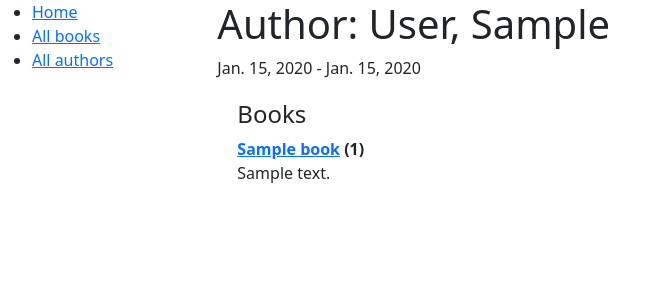
After one commit to emmanuelbo13/django_local_library, a Django app: page /catalog/author/1 in a window 1280 px wide. The commit adds this page. Shown: the top 300 px of the page, without its empty margins (0-657 px from the left). Run offline with Django 5.2, Linux system fonts and the light colour scheme; tables that the repository leaves empty hold one stand-in row (values such as "Sample post").

```diff
--- a/locallibrary/catalog/models.py
+++ b/locallibrary/catalog/models.py
@@ -16,7 +16,7 @@ class Genre(models.Model):
 
     def get_absolute_url(self):
         """Returns the url to access a particular genre instance"""
-        return reverse('genre-detail', args=[str(self.id)])
+        return reverse('genre_detail', args=[str(self.id)])
 
     class Meta:
         constraints = [
@@ -41,13 +41,13 @@ class Book(models.Model):
 
     def get_absolute_url(self):
         """Returns the url to access a particular book instance"""
-        return reverse('book-detail', args=[str(self.id)])
+        return reverse('book_detail', args=[str(self.id)])
 
     def display_genre(self):
         """Create a string for the Genre. This is required to display genre in Admin."""
         return ', '.join(genre.name for genre in self.genre.all()[:2])
 
-    display_genre.short_description = 'Genre'
+    display_genre.short_description = 'Genre' #
 
 import uuid  # Required for unique book instances
 
@@ -97,7 +97,7 @@ class Author(models.Model):
 
     def get_absolute_url(self):
         """Returns the url to access a particular author instance"""
-        return reverse('author-detail', args=[str(self.id)])
+        return reverse('author_detail', args=[str(self.id)])
 
     def __str__(self):
         return f'{self.last_name}, {self.first_name}'
@@ -114,7 +114,7 @@ class Language(models.Model):
         return self.name
 
     def get_absolute_url(self):
-        return reverse('language-detail', args=[self.name])
+        return reverse('language_detail', args=[self.name])
 
     class Meta:
         constraints=[
--- a/locallibrary/catalog/templates/base_generic.html
+++ b/locallibrary/catalog/templates/base_generic.html
@@ -20,12 +20,30 @@
                     <ul>
                         <li><a href="{% url 'index' %}">Home</a></li>
                         <li><a href="{% url 'books' %}">All books</a></li>
-                        <li><a href="">All authors</a></li>
+                        <li><a href="{% url 'authors' %}">All authors</a></li>
                     </ul>
                 {% endblock %}
             </div>
             <div class="col-sm-10">
                 {% block content %} {% endblock %}
+
+                {% block pagination %}
+                    {% if is_paginated %}
+                        <div class="pagination">
+                            <span class="page-link">
+                                {% if page_obj.has_previous %}
+                                    <a href="{{request.path}}?page={{page_obj.previous_page_number}}">previous</a>
+                                {% endif %}
+                                <span class="page-current">
+                                    Page {{page_obj.number}} of {{page_obj.paginator.num_pages}}
+                                </span>
+                                {% if page_obj.has_next %}
+                                    <a href="{{request.path}}?page={{page_obj.next_page_number}}">next</a>
+                                {% endif %}
+                            </span>
+                        </div>
+                    {% endif %}
+                {% endblock %}
             </div>
         </div>
     </div>
--- /dev/null
+++ b/locallibrary/catalog/templates/catalog/author_detail.html
@@ -0,0 +1,23 @@
+	{% extends 'base_generic.html' %}
+	{% block title %}
+	<title>{{author.first_name}}, {{author.last_name}}</title>
+	{% endblock %}
+
+	{% block content %}
+		<h1>Author: {{author.last_name}}, {{author.first_name}}</h1>
+		<p>{{author.date_of_birth}} {% if author.date_of_death %} - {{author.date_of_death}} {% endif %}</p>
+
+		<div style="margin-left:20px;margin-top:20px">
+			<h4>Books</h4>
+			<dl>
+				{% for book in author.book_set.all %}
+					<dt>
+						<a href="{{book.get_absolute_url}}">{{book.title}}</a> ({{book.bookinstance_set.all.count}})
+					</dt>
+					<dd>{{book.summary}}</dd>
+				{% empty %}
+					<p>This author has no books</p>
+				{% endfor %}
+			</dl>
+		</div>
+	{% endblock %}
--- a/locallibrary/catalog/templates/catalog/book_detail.html
+++ b/locallibrary/catalog/templates/catalog/book_detail.html
@@ -12,7 +12,7 @@
     <div style="margin-left:20px; margin-top: 20px;">
         {% for copy in book.bookinstance_set.all %}
             <hr />
-            <p class="{% if copy.status == 'a'} text-success {% elif copy.status =='m' %} text-danger {% else %} text-warning {% endif %}">
+            <p class="{% if copy.status == 'a' %} text-success {% elif copy.status == 'm' %} text-danger {% else %} text-warning {% endif %}">
                 {{copy.get_status_display}}
             </p>
             {% if copy.status != a %}
--- a/locallibrary/catalog/templates/catalog/book_list.html
+++ b/locallibrary/catalog/templates/catalog/book_list.html
@@ -1,4 +1,5 @@
 {% extends 'base_generic.html' %}
+{% block title %} <title></title>{% endblock %}
 
 {% block content %}
     <h1>Book list</h1>
@@ -6,7 +7,7 @@
         <ul>
             {% for book in book_list %}
                 <li>
-                    <a href="">{{book.title}}</a> ({{book.author}})
+                    <a href="{{book.get_absolute_url}}">{{book.title}}</a> ({{book.author}})
                 </li>
             {% endfor %}
         </ul>
--- a/locallibrary/catalog/templates/index.html
+++ b/locallibrary/catalog/templates/index.html
@@ -15,6 +15,9 @@
         <li><strong>Copies available:</strong> {{ num_instances_available }}</li>
         <li><strong>Authors:</strong> {{ num_authors }}</li>
     </ul>
+    <p>
+        You have visited this page {{ num_visits }} time{{ num_visits|pluralize }}.
+    </p>
     <hr>
     <p>By genre - {{num_genres}} total genres</p>
     <ul>
--- a/locallibrary/catalog/urls.py
+++ b/locallibrary/catalog/urls.py
@@ -4,5 +4,7 @@ from . import views
 urlpatterns = [
     path('', views.index, name='index'),
     path('books/', views.BookListView.as_view(), name='books'),
-    path('book/<int:pk>', views.BookDetailView.as_view(), name='book-detail')
+    path('book/<int:pk>', views.BookDetailView.as_view(), name='book_detail'),
+    path('authors/', views.AuthorListView.as_view(), name='authors'),
+    path('author/<int:pk>', views.AuthorDetailView.as_view(), name='author_detail')
 ]
--- a/locallibrary/catalog/views.py
+++ b/locallibrary/catalog/views.py
@@ -21,6 +21,10 @@ def index(request):
     # The 'all()' is implied by default
     num_authors = Author.objects.count()
 
+    num_visits = request.session.get('num_visits', 0)
+    num_visits += 1
+    request.session['num_visits'] = num_visits
+
     context = {
         'num_books': num_books,
         'fantasy_books_count': fantasy_books_count,
@@ -28,7 +32,8 @@ def index(request):
         'num_instances_available': num_instaces_available,
         'num_authors': num_authors,
         'fantasy_books': fantasy_books,
-        'num_genres': num_genres
+        'num_genres': num_genres,
+        'num_visits': num_visits,
     }
 
     print(type(fantasy_books))
@@ -37,6 +42,15 @@ def index(request):
 class BookListView(ListView):
     model = Book
     context_object_name = 'book_list'
+    paginate_by = 2
 
 class BookDetailView(DetailView):
     model = Book
+
+class AuthorListView(ListView):
+    model = Author
+    context_object_name = 'author_list'
+    # paginate_by = 2
+
+class AuthorDetailView(DetailView):
+    model = Author
```
Also changed, not shown: locallibrary/catalog/templates/catalog/author_list.html (added, +12 -0 lines).
